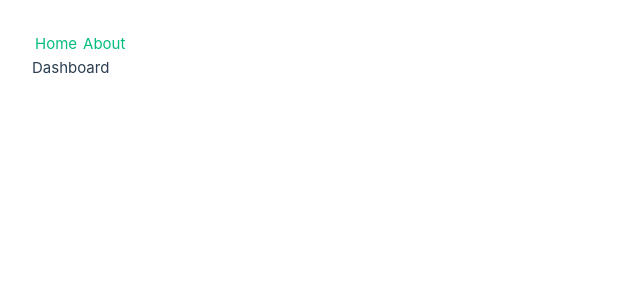
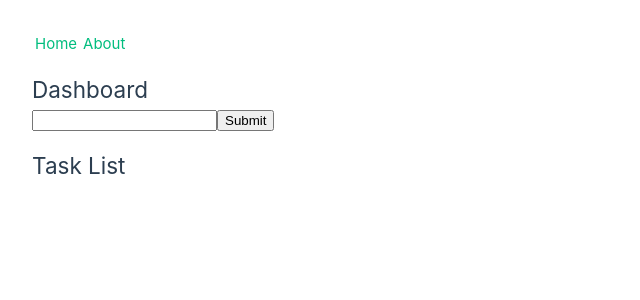
Before and after one commit to LunchBox/team-list, a Vue app: page / in a window 1280 px wide. Shown: the top 300 px of the page, without its empty margins (0-640 px from the left). Built offline with nearby package versions, Linux system fonts and the light colour scheme.

Commit message:
setup main list

```diff
--- a/src/views/Dashboard.vue
+++ b/src/views/Dashboard.vue
@@ -1,3 +1,61 @@
+<script setup>
+import { ref, watch } from "vue";
+
+class Task {
+  user = "daniel";
+  content = null;
+}
+
+const taskList = ref([]);
+
+watch(
+  taskList,
+  () => {
+    localStorage.setItem("tl-data", JSON.stringify(taskList.value));
+  },
+  { deep: true }
+);
+const load = () => {
+  const ds = localStorage.getItem("tl-data");
+  if (typeof ds === "string") {
+    taskList.value = JSON.parse(ds).map((str) =>
+      Object.assign(new Task(), str)
+    );
+  }
+};
+load();
+
+const formData = ref(new Task());
+
+const onSubmit = () => {
+  taskList.value.push(formData.value);
+  formData.value = new Task();
+};
+</script>
 <template>
-	Dashboard
+  <div>
+    <h2>Dashboard</h2>
+    <div>
+      <form @submit.prevent="onSubmit">
+        <input type="text" v-model="formData.content" />
+        <input type="hidden" v-model="formData.user" />
+        <input type="submit" value="Submit" />
+      </form>
+    </div>
+    <div>
+      <h2>Task List</h2>
+      <ul>
+        <li v-for="task in taskList">{{ task.user }}: {{ task.content }}</li>
+      </ul>
+    </div>
+  </div>
 </template>
+
+<style scoped>
+h2 {
+  margin-top: 1rem;
+}
+li {
+  margin: 0.5rem 0;
+}
+</style>
```
